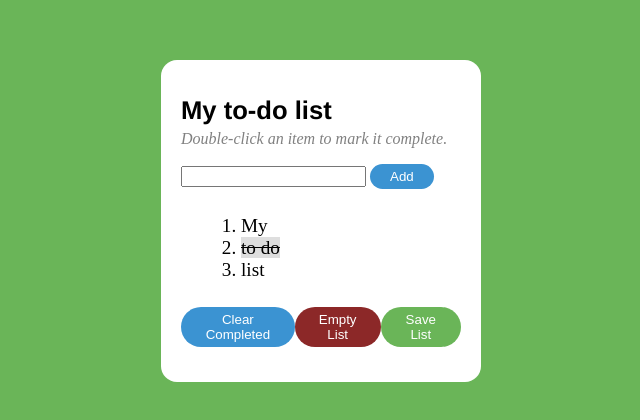
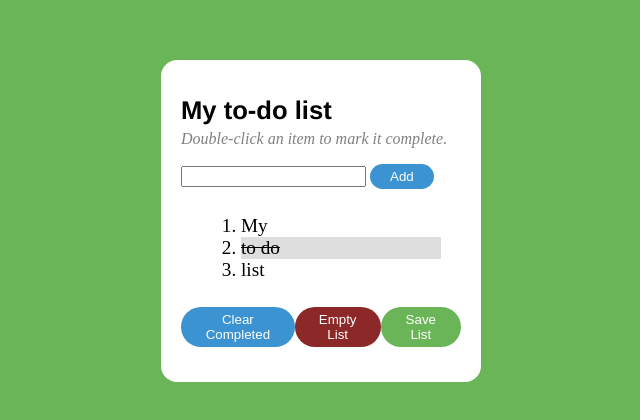
Before and after one commit to ibrahimalsaif-tuwaiq/W01D04, a plain HTML site: page index.html in a window 1280 px wide. Shown: the part 132-552 px from the top of the page, without its empty margins (319-959 px from the left). Drawn offline with Linux system fonts and the light colour scheme.

Commit message:
to-do list task

```diff
--- a/index.html
+++ b/index.html
@@ -19,7 +19,7 @@
         <div class="list">
             <ol>
                 <li> My</li>
-                <li><span id="crossed"> to do</span></li>
+                <li id="crossed">to do</li>
                 <li> list</li>
             </ol>
         </div>
```
